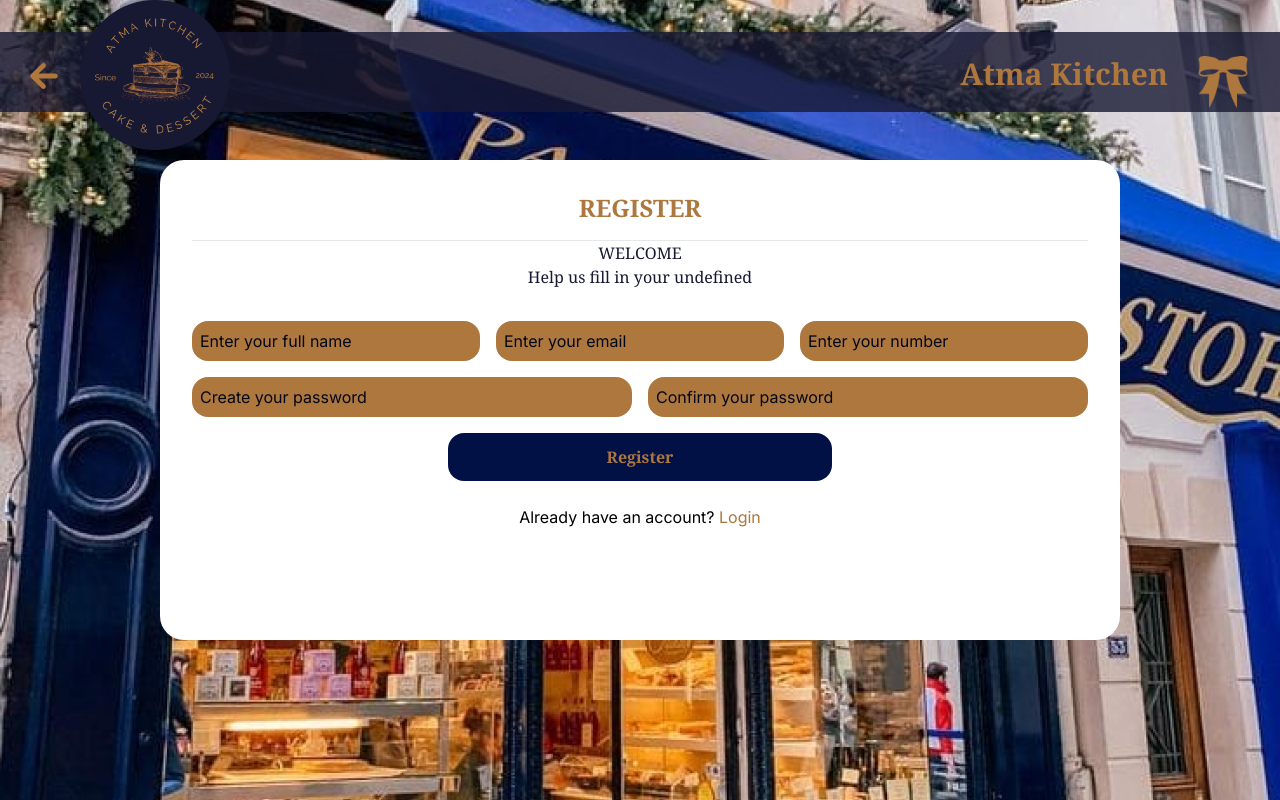
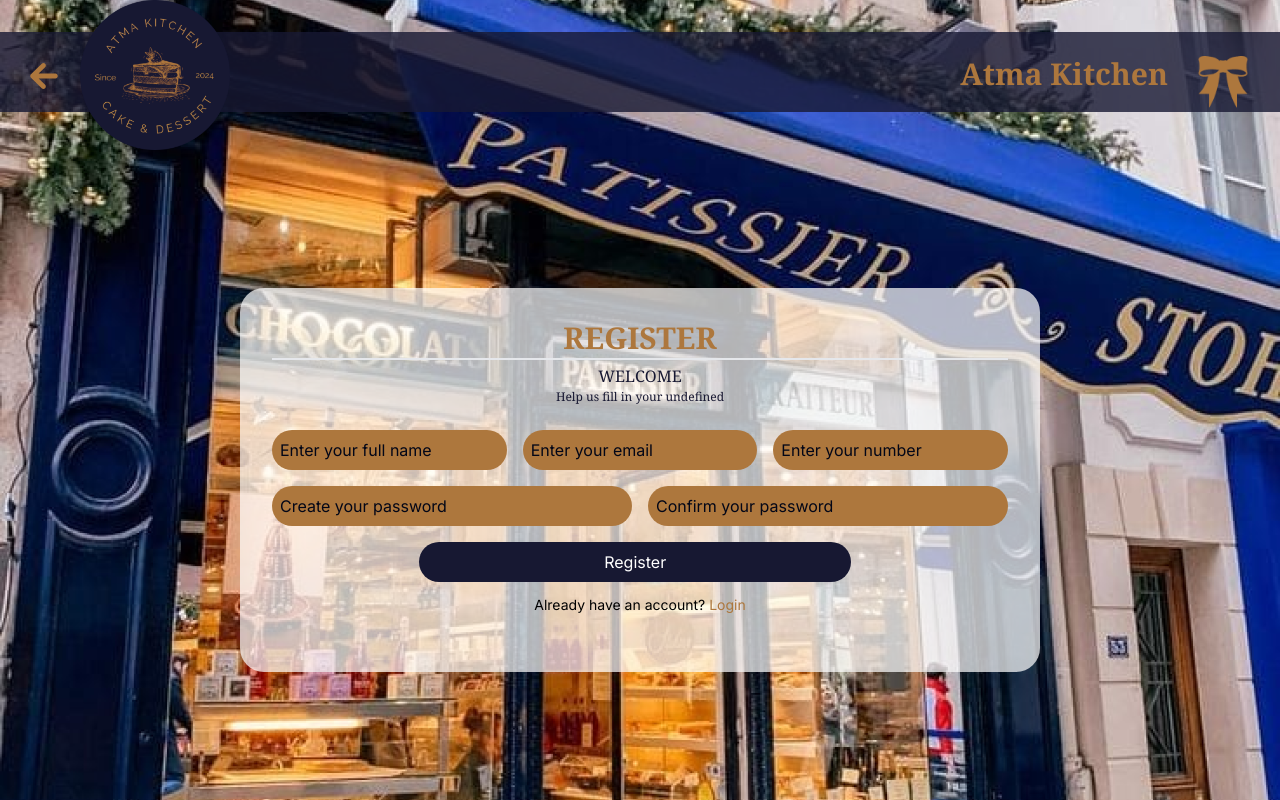
Before and after one commit to RInf0/atma_kitchen_website, a Next.js app: page /Register in a window 1280 px wide. Built offline with nearby package versions, Linux system fonts and the light colour scheme.

Commit message:
UI Register

```diff
--- a/app/Login/page.jsx
+++ b/app/Login/page.jsx
@@ -1,7 +1,5 @@
-"use-client";
 import React from 'react';
 import TopNavbar from "../components/topNavbar";
-
 import { FaEye } from "react-icons/fa";
 
 export default function page() {
@@ -9,18 +7,8 @@ export default function page() {
     <>
       <TopNavbar />
       <div className="flex justify-center items-center h-screen">
-        <div className="bg-white rounded-3xl p-8 md:w-[60rem] h-[30rem]">
         <div className="bg-white rounded-3xl p-8 md:w-[40rem] mt-20 opacity-80 ">
           <div className="bg-[#AD773D]"></div>
-          <h1 className="text-[#AD773D] font-bold font-serif text-center mb-4 text-2xl">LOGIN</h1>
-          <hr />
-          <p className="text-[#171832] font-serif text-center mb-8">WELCOME BACK!</p>
-          <button className="bg-[#171832] text-white font-bold py-2 px-4 rounded-full w-full mb-4">
-            Login
-          </button>
-          <button className="bg-[#171832] text-white font-bold py-2 px-4 rounded-full w-full">
-            Register
-          </button>
           <h1 className="text-[#AD773D] font-bold font-serif text-center mb-0.5 text-3xl ">LOGIN</h1>
           <hr style={{ borderWidth: '1.5px' }} />
           <p className="text-[#171832] font-serif text-center mt-1 mb-8" style={{ fontSize: '14px' }}>WELCOME BACK!</p>
--- a/app/Register/page.jsx
+++ b/app/Register/page.jsx
@@ -6,30 +6,32 @@ export default function page() {
     <>
       <TopNavbar />
       <div className="flex justify-center items-center h-screen">
-        <div className="bg-white rounded-3xl p-8 md:w-[60rem] h-[30rem]">
+        <div className="bg-white rounded-3xl p-8 mt-40 md:w-[50rem] h-[24rem] bg-opacity-70">
           <div className="bg-[#AD773D]"></div>
-          <h1 className="text-[#AD773D] font-bold font-serif text-center mb-4 text-2xl">REGISTER</h1>
-          <hr />
-          <p className="text-[#171832] font-normal font-serif text-center mb-8">WELCOME<br/>Help us fill in your undefined</p>
+          <h1 className="text-[#AD773D] font-bold font-serif text-center mb-0.5 text-3xl">REGISTER</h1>
+          <hr style={{ borderWidth: '1.5px' }} />
+          <p className="text-[#171832] font-serif text-center mt-1" style={{ fontSize: '16px' }}>
+            WELCOME</p>
+          <p className="text-[#171832] font-serif text-center mb-6" style={{ fontSize: '12px' }}>Help us fill in your undefined</p>
           <form action="#" method="POST">
-            <div className="mb-4 grid grid-cols-3 gap-4">
-                <input type="name" placeholder="Enter your full name" className="col-span-1 p-2 rounded-2xl bg-[#AD773D] backdrop-blur-md placeholder-slate-950 text-black"/>
-                <input type="email" placeholder="Enter your email" className="col-span-1 p-2 rounded-2xl bg-[#AD773D] backdrop-blur-md placeholder-slate-950 text-black"/>
-                <input type="num" placeholder="Enter your number" className="col-span-1 p-2 rounded-2xl bg-[#AD773D] backdrop-blur-md placeholder-slate-950 text-black"/>
+            <div className="mb-4 grid grid-cols-3 gap-4" >
+              <input type="name" placeholder="Enter your full name" className="col-span-1 p-2 rounded-2xl bg-[#AD773D] backdrop-blur-md placeholder-slate-950 text-black" style={{ borderRadius: '20px' }} />
+              <input type="email" placeholder="Enter your email" className="col-span-1 p-2 rounded-2xl bg-[#AD773D] backdrop-blur-md placeholder-slate-950 text-black" style={{ borderRadius: '20px' }} />
+              <input type="num" placeholder="Enter your number" className="col-span-1 p-2 rounded-2xl bg-[#AD773D] backdrop-blur-md placeholder-slate-950 text-black" style={{ borderRadius: '20px' }} />
             </div>
             <div className="mb-4 grid grid-cols-2 gap-4">
-                <input type="createPass" placeholder="Create your password" className="col-span-1 p-2 rounded-2xl bg-[#AD773D] backdrop-blur-md placeholder-slate-950 text-black"/>
-                <input type="confirmPass" placeholder="Confirm your password" className="col-span-1 p-2 rounded-2xl bg-[#AD773D] backdrop-blur-md placeholder-slate-950 text-black"/>
+              <input type="createPass" placeholder="Create your password" className="col-span-1 p-2 rounded-2xl bg-[#AD773D] backdrop-blur-md placeholder-slate-950 text-black" style={{ borderRadius: '20px' }} />
+              <input type="confirmPass" placeholder="Confirm your password" className="col-span-1 p-2 rounded-2xl bg-[#AD773D] backdrop-blur-md placeholder-slate-950 text-black" style={{ borderRadius: '20px' }} />
             </div>
             <button
+              style={{ marginLeft: '20%' }}
               type="submit"
-              class="w-96 mx-64 bg-[#011145] hover:bg-[#01071b] text-[#AD773D] font-bold font-serif py-3 px-4 rounded-2xl transition duration-300"
-            >
+              className="bg-[#171832] text-white  py-2 px-4 rounded-full w-full md:w-[27rem] ">
               Register
             </button>
           </form>
-          <p class="text-center text-black mt-6">
-            Already have an account? <a href="#" class="text-[#AD773D] hover:teks-[#AD773D]">Login</a>
+          <p className="text-center text-black mt-3" style={{ fontSize: '14px' }}>
+            Already have an account? <a href="#" className="text-[#AD773D] hover:teks-[#AD773D] " style={{ fontSize: '14px' }}>Login</a>
           </p>
         </div>
       </div>
```
